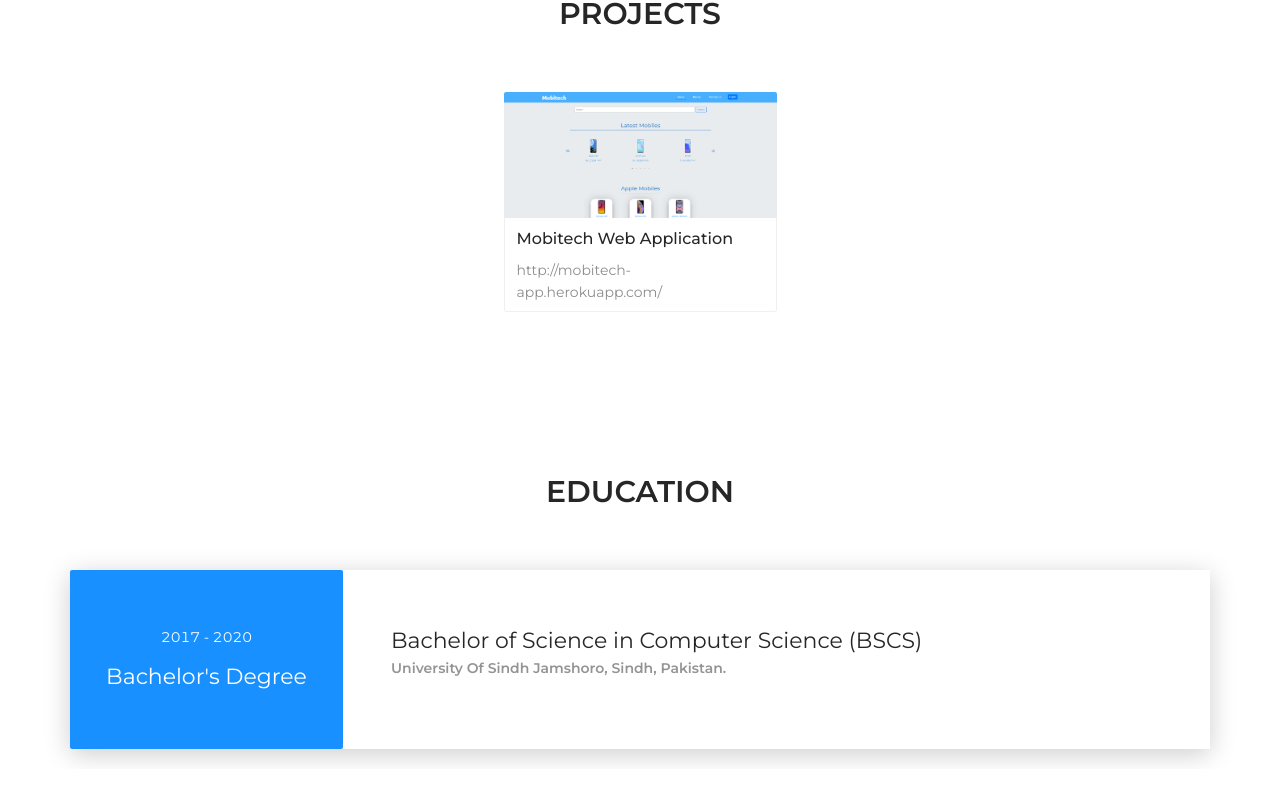
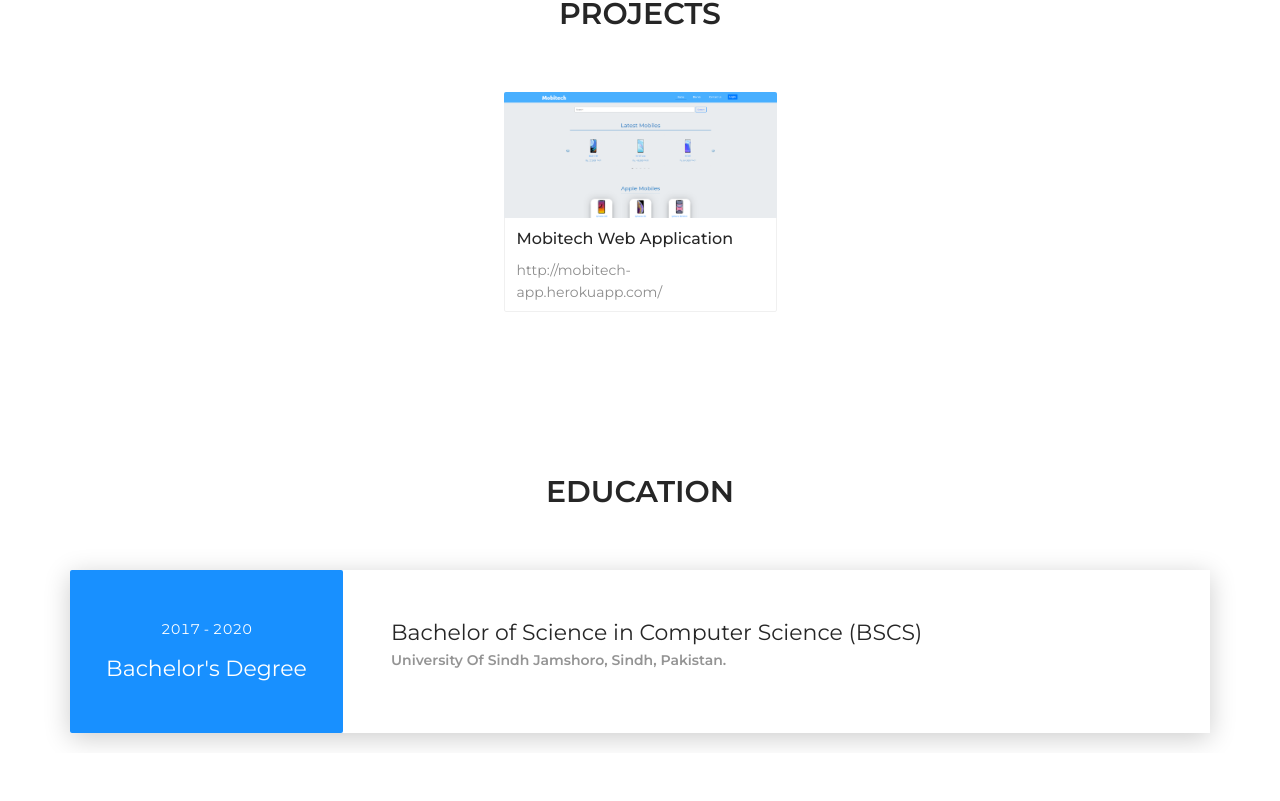
Before and after one commit to Khalilullah-odho/Khalilullah-portfolio, a React (Create React App) app: page / in a window 1280 px wide. Shown: the part 1931-2732 px from the top of the page. Built offline with nearby package versions, Linux system fonts and the light colour scheme.

Commit message:
adjust css

```diff
--- a/src/App.css
+++ b/src/App.css
@@ -113,6 +113,7 @@
 }
 .profile img {
   width: 180px;
+  border-radius: 50%;
 }
 
 .follow-me {
@@ -172,7 +173,7 @@
 }
 
 .detail-card {
-  padding: 2rem 0.5rem;
+  padding: 1.5rem 0.5rem;
 }
 
 .contact-card {
--- a/src/Components/Certification.jsx
+++ b/src/Components/Certification.jsx
@@ -72,7 +72,10 @@ const Certification = () => {
                     justifyContent: "center",
                   }}
                 >
-                  <p style={{ textAlign: "center", color: "#fff" }}>2020</p>
+                  <p style={{ textAlign: "center", color: "#fff" }}>
+                    2020 <br />
+                    September
+                  </p>
                   <div
                     className="h4"
                     style={{ textAlign: "center", color: "#fff" }}
```
